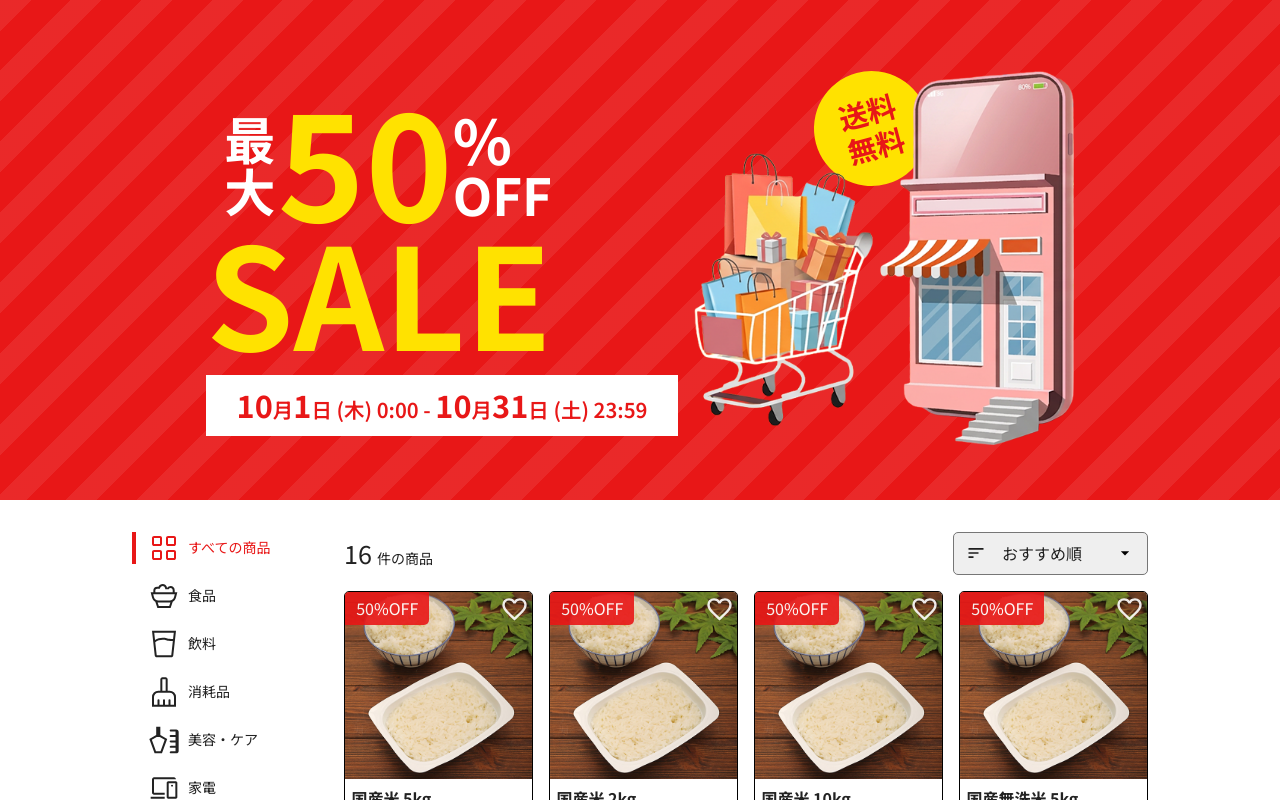
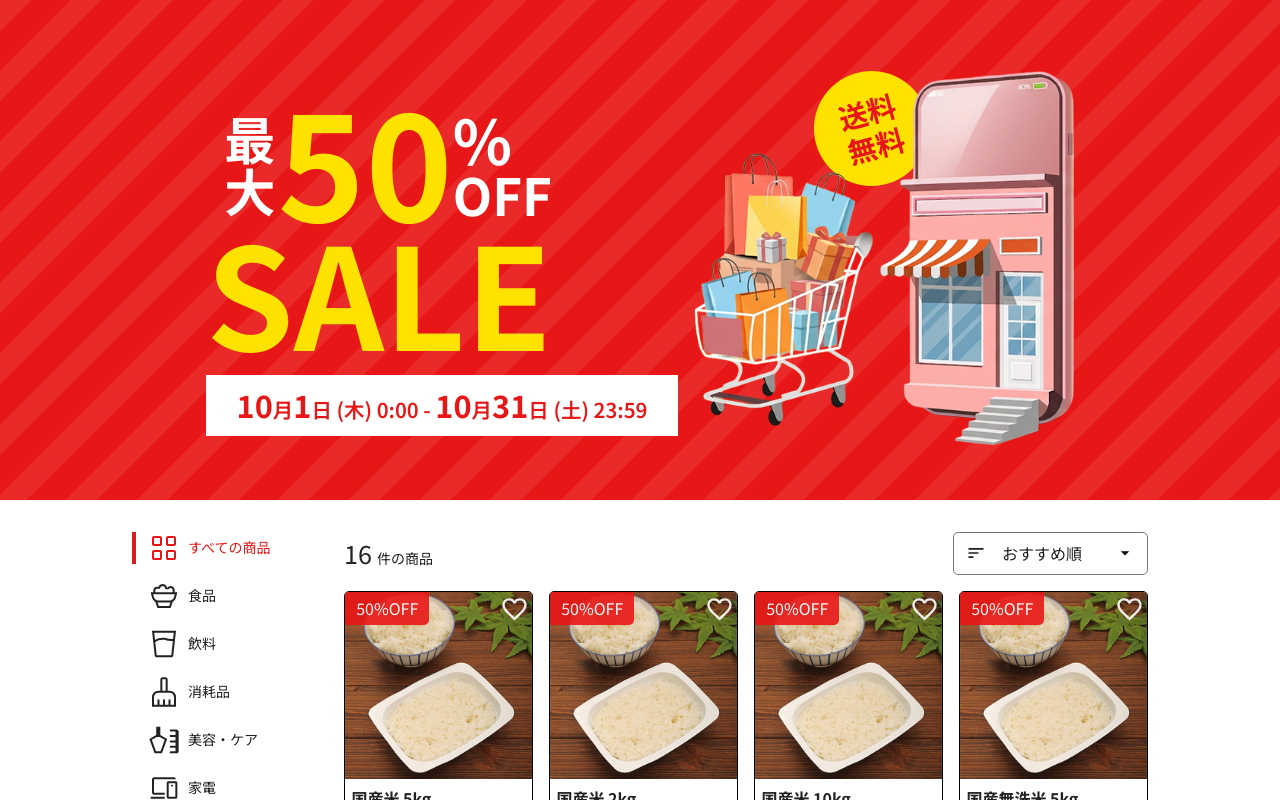
Before and after one commit to ryota-toshima410/sale-page, a React (Vite) app: page / in a window 1280 px wide. Shown: the top 800 px of the page. Built offline with nearby package versions, Linux system fonts and the light colour scheme.

Commit message:
Update SaleProductSection.css

```diff
--- a/src/components/SaleProductSection.css
+++ b/src/components/SaleProductSection.css
@@ -27,13 +27,20 @@
 
 /* 並び替えメニュー */
 .product-section__sort {
+    -webkit-appearance: none;
     appearance: none;
+    background-color: var(--color-white);
+    border: 1px solid var(--color-muted);
+    color: var(--color-text);
     background-image: url("/svg/sort.svg"), url("/svg/arrow_down.svg");
     background-repeat: no-repeat;
     background-position: left .75rem center, right .75rem center;
     background-size: 20px 20px, 20px 20px;
     padding-left: 3rem;
     padding-right: 3rem;
+    padding-top: .5rem;
+    padding-bottom: .5rem;
+    line-height: 1.5;
     border-radius: 5px;
     font-size: var(--font-size-16);
 }
```
